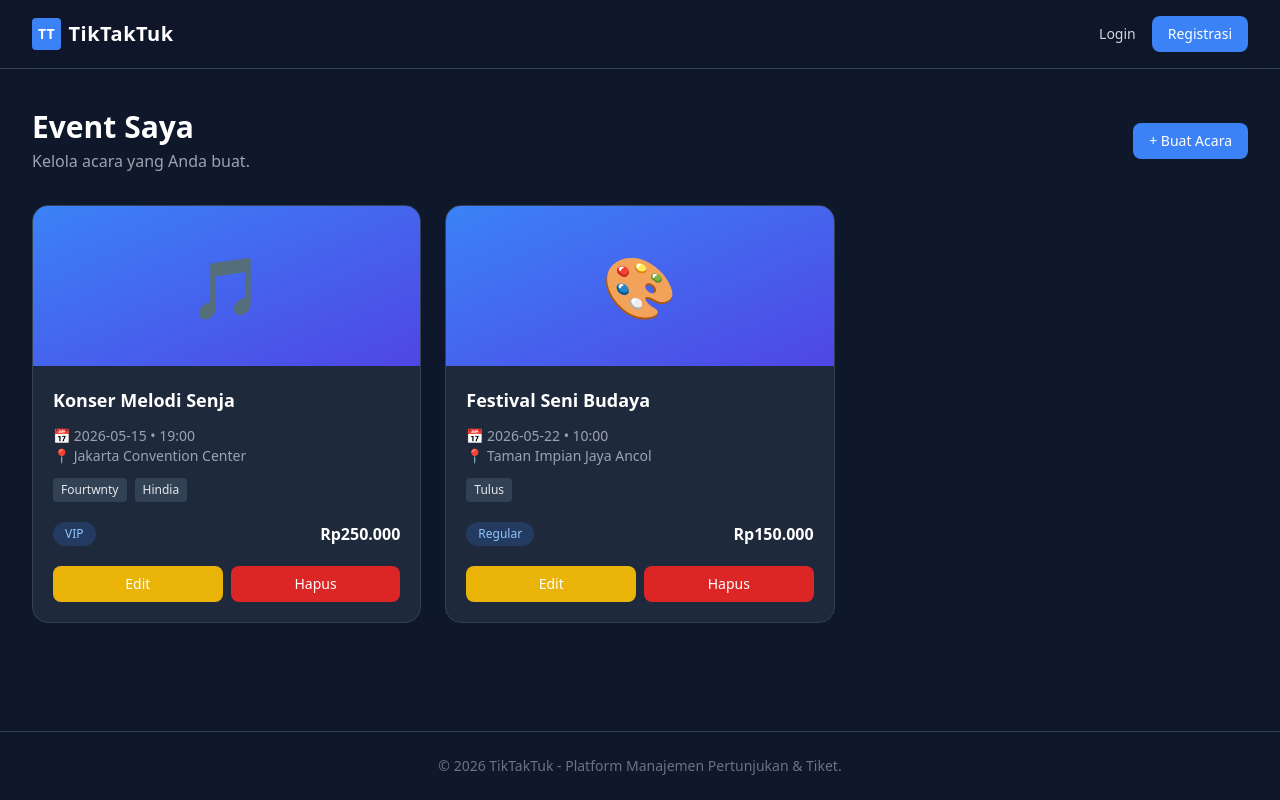
After one commit to nathanaeru/TikTakTuk, a Django app: page /my-event/ in a window 1280 px wide. The commit adds this page. Run offline with Django 5.2, Linux system fonts and the light colour scheme; some libraries are stand-ins or nearby versions.

Commit message:
Add venue and event features

```diff
--- a/core/urls.py
+++ b/core/urls.py
@@ -2,5 +2,9 @@ from django.urls import path
 from . import views
 
 urlpatterns = [
-    path('', views.home_view, name='home'),
+    path("", views.home_view, name="home"),
+    path("venue/", views.venue_list, name="venue_list"),
+    path("event/", views.event_list, name="event_list"),
+    path("my-event/", views.my_event_list, name="my_event_list"),
+    path("admin-event/", views.admin_event_list, name="admin_event_list"),
 ]
--- a/core/views.py
+++ b/core/views.py
@@ -2,3 +2,90 @@ from django.shortcuts import render
 
 def home_view(request):
     return render(request, 'home.html')
+
+def venue_list(request):
+    venues = [
+        {
+            "id": 1,
+            "name": "Jakarta Convention Center",
+            "address": "Jl. Gatot Subroto No.1, Jakarta",
+            "city": "Jakarta",
+            "capacity": 1000,
+            "has_reserved_seating": True,
+        },
+        {
+            "id": 2,
+            "name": "Taman Impian Jaya Ancol",
+            "address": "Jl. Lodan Timur No.7, Jakarta Utara",
+            "city": "Jakarta",
+            "capacity": 500,
+            "has_reserved_seating": False,
+        },
+    ]
+
+    return render(request, "venue/venue_list.html", {
+        "role": "admin",
+        "venues": venues,
+    })
+
+semua_dummy_event = [
+    {
+        "title": "Konser Melodi Senja",
+        "date": "2026-05-15",
+        "time": "19:00",
+        "venue": "Jakarta Convention Center",
+        "artists": ["Fourtwnty", "Hindia"],
+        "price": "250.000",
+        "categories": ["VIP"],
+        "icon": "🎵",
+        "organizer_id": 1,
+    },
+    {
+        "title": "Festival Seni Budaya",
+        "date": "2026-05-22",
+        "time": "10:00",
+        "venue": "Taman Impian Jaya Ancol",
+        "artists": ["Tulus"],
+        "price": "150.000",
+        "categories": ["Regular"],
+        "icon": "🎨",
+        "organizer_id": 1,
+    },
+    {
+        "title": "Malam Akustik Bandung",
+        "date": "2026-06-10",
+        "time": "18:00",
+        "venue": "Bandung Hall Center",
+        "artists": ["Pamungkas", "Nadin Amizah"],
+        "price": "350.000",
+        "categories": ["VIP", "Regular"],
+        "icon": "🎸",
+        "organizer_id": 2,
+    },
+]
+
+def event_list(request):
+    # Customer: semua event, read-only
+    events = semua_dummy_event
+    return render(request, "event/event_list.html", {
+        "role": "customer",
+        "events": events,
+    })
+
+
+def my_event_list(request):
+    # Organizer: hanya event miliknya
+    events = [event for event in semua_dummy_event if event["organizer_id"] == 1]
+    return render(request, "event/my_event_list.html", {
+        "role": "organizer",
+        "events": events,
+    })
+
+
+def admin_event_list(request):
+    # Admin: semua event
+    events = semua_dummy_event
+    return render(request, "event/my_event_list.html", {
+        "role": "admin",
+        "events": events,
+    })
--- /dev/null
+++ b/templates/event/my_event_list.html
@@ -0,0 +1,298 @@
+{% extends 'base.html' %}
+
+{% block title %}
+  Event Saya - TikTakTuk
+{% endblock %}
+
+{% block content %}
+<div class="max-w-7xl mx-auto px-8 py-10">
+  <div class="flex justify-between items-center mb-8">
+    <div>
+      {% if role == 'admin' %}
+        <h1 class="text-3xl font-bold text-white">Manajemen Event</h1>
+        <p class="text-gray-400 mt-1">Kelola seluruh event pada platform TikTakTuk.</p>
+      {% else %}
+        <h1 class="text-3xl font-bold text-white">Event Saya</h1>
+        <p class="text-gray-400 mt-1">Kelola acara yang Anda buat.</p>
+      {% endif %}
+    </div>
+
+    {% if role == 'organizer' %}
+      <button onclick="openCreateEventModal()"
+        class="bg-primary hover:bg-primaryHover text-white px-4 py-2 rounded-lg text-sm font-medium">
+        + Buat Acara
+      </button>
+    {% endif %}
+  </div>
+
+  <div class="grid grid-cols-1 md:grid-cols-3 gap-6">
+    {% for event in events %}
+      <div class="bg-dark-card border border-dark-border rounded-2xl overflow-hidden">
+        <div class="h-40 bg-gradient-to-br from-blue-500 to-indigo-600 flex items-center justify-center text-6xl">
+          {{ event.icon }}
+        </div>
+
+        <div class="p-5">
+          <h2 class="text-lg font-bold text-white mb-3">{{ event.title }}</h2>
+
+          <p class="text-sm text-gray-400">📅 {{ event.date }} • {{ event.time }}</p>
+          <p class="text-sm text-gray-400">📍 {{ event.venue }}</p>
+
+          <div class="flex flex-wrap gap-2 mt-3">
+            {% for artist in event.artists %}
+              <span class="text-xs bg-slate-700 text-gray-200 px-2 py-1 rounded">
+                {{ artist }}
+              </span>
+            {% endfor %}
+          </div>
+
+          <div class="flex justify-between items-center mt-5">
+            <div class="flex flex-wrap gap-2">
+              {% for category in event.categories %}
+                <span class="text-xs bg-blue-500/20 text-blue-300 px-3 py-1 rounded-full">
+                  {{ category }}
+                </span>
+              {% endfor %}
+            </div>
+
+            <span class="font-semibold text-white">Rp{{ event.price }}</span>
+          </div>
+
+          <div class="flex gap-2 mt-5">
+            <button onclick="openEditEventModal()"
+              class="flex-1 bg-yellow-500 hover:bg-yellow-600 text-white py-2 rounded-lg text-sm">
+              Edit
+            </button>
+
+            <button onclick="openDeleteEventModal()"
+              class="flex-1 bg-red-600 hover:bg-red-700 text-white py-2 rounded-lg text-sm">
+              Hapus
+            </button>
+          </div>
+        </div>
+      </div>
+    {% empty %}
+      <p class="text-gray-400">Belum ada event.</p>
+    {% endfor %}
+  </div>
+</div>
+
+<!-- Modal Create / Edit Event -->
+<div id="eventModal" class="hidden fixed inset-0 bg-black/60 z-50 flex items-center justify-center px-4">
+  <div class="bg-white text-gray-900 rounded-2xl w-full max-w-5xl p-8 relative max-h-[90vh] overflow-y-auto">
+    <button onclick="closeEventModal()" class="absolute top-5 right-5 text-gray-400 hover:text-gray-700">
+      ✕
+    </button>
+
+    <h2 id="eventModalTitle" class="text-xl font-bold mb-8">Buat Acara Baru</h2>
+
+    <form class="grid grid-cols-1 md:grid-cols-2 gap-8">
+      <div class="space-y-5">
+        <div>
+          <label class="block text-sm font-bold text-gray-500 mb-2">
+            JUDUL ACARA (EVENT_TITLE)
+          </label>
+          <input id="eventTitleInput" type="text"
+            class="w-full border border-gray-200 rounded-xl px-4 py-3 outline-none focus:ring-2 focus:ring-blue-500"
+            placeholder="cth. Konser Melodi Senja">
+        </div>
+
+        <div class="grid grid-cols-2 gap-4">
+          <div>
+            <label class="block text-sm font-bold text-gray-500 mb-2">
+              TANGGAL (DATE)
+            </label>
+            <input id="eventDateInput" type="date"
+              class="w-full border border-gray-200 rounded-xl px-4 py-3 outline-none focus:ring-2 focus:ring-blue-500">
+          </div>
+
+          <div>
+            <label class="block text-sm font-bold text-gray-500 mb-2">
+              WAKTU (TIME)
+            </label>
+            <input id="eventTimeInput" type="time"
+              class="w-full border border-gray-200 rounded-xl px-4 py-3 outline-none focus:ring-2 focus:ring-blue-500">
+          </div>
+        </div>
+
+        <div>
+          <label class="block text-sm font-bold text-gray-500 mb-2">
+            VENUE (VENUE_ID)
+          </label>
+          <select class="w-full border border-gray-200 rounded-xl px-4 py-3 outline-none focus:ring-2 focus:ring-blue-500">
+            <option>Jakarta Convention Center</option>
+            <option>Taman Impian Jaya Ancol</option>
+            <option>Bandung Hall Center</option>
+          </select>
+        </div>
+
+        <div>
+          <label class="block text-sm font-bold text-gray-500 mb-2">
+            ARTIS (EVENT_ARTIST)
+          </label>
+
+          <div class="flex flex-wrap gap-2">
+            <button type="button" class="artist-chip border border-gray-200 px-3 py-2 rounded-xl text-sm hover:bg-blue-50">
+              Fourtwnty
+            </button>
+            <button type="button" class="artist-chip border border-gray-200 px-3 py-2 rounded-xl text-sm hover:bg-blue-50">
+              Hindia
+            </button>
+            <button type="button" class="artist-chip border border-gray-200 px-3 py-2 rounded-xl text-sm hover:bg-blue-50">
+              Tulus
+            </button>
+            <button type="button" class="artist-chip border border-gray-200 px-3 py-2 rounded-xl text-sm hover:bg-blue-50">
+              Nadin Amizah
+            </button>
+            <button type="button" class="artist-chip border border-gray-200 px-3 py-2 rounded-xl text-sm hover:bg-blue-50">
+              Pamungkas
+            </button>
+            <button type="button" class="artist-chip border border-gray-200 px-3 py-2 rounded-xl text-sm hover:bg-blue-50">
+              Raisa
+            </button>
+          </div>
+        </div>
+      </div>
+
+      <div class="space-y-5">
+        <div>
+          <label class="block text-sm font-bold text-gray-500 mb-2">
+            KATEGORI TIKET (TICKET_CATEGORY)
+          </label>
+
+          <div id="ticketCategoryContainer" class="space-y-3">
+            <div class="bg-gray-50 border border-gray-100 rounded-xl p-3">
+              <div class="flex gap-2 mb-2">
+                <input type="text"
+                  class="flex-1 border border-gray-200 rounded-lg px-3 py-2 outline-none focus:ring-2 focus:ring-blue-500"
+                  value="Regular">
+                <button type="button" class="text-red-400 font-bold">⊗</button>
+              </div>
+
+              <div class="grid grid-cols-2 gap-2">
+                <input type="number"
+                  class="border border-gray-200 rounded-lg px-3 py-2 outline-none focus:ring-2 focus:ring-blue-500"
+                  placeholder="Harga" value="100000">
+                <input type="number"
+                  class="border border-gray-200 rounded-lg px-3 py-2 outline-none focus:ring-2 focus:ring-blue-500"
+                  placeholder="Kuota" value="100">
+              </div>
+            </div>
+          </div>
+
+          <button type="button" onclick="addTicketCategory()"
+            class="text-blue-600 text-sm font-bold mt-3">
+            + Tambah Kategori
+          </button>
+        </div>
+
+        <div>
+          <label class="block text-sm font-bold text-gray-500 mb-2">
+            DESKRIPSI
+          </label>
+          <textarea id="eventDescriptionInput"
+            class="w-full border border-gray-200 rounded-xl px-4 py-3 min-h-32 outline-none focus:ring-2 focus:ring-blue-500"
+            placeholder="Deskripsi acara..."></textarea>
+        </div>
+      </div>
+
+      <div class="md:col-span-2 grid grid-cols-2 gap-4 mt-2">
+        <button type="button" onclick="closeEventModal()"
+          class="border border-gray-200 rounded-xl py-3 font-semibold hover:bg-gray-50">
+          Batal
+        </button>
+
+        <button id="eventSubmitBtn" type="submit"
+          class="bg-primary hover:bg-primaryHover text-white rounded-xl py-3 font-semibold">
+          Buat Acara
+        </button>
+      </div>
+    </form>
+  </div>
+</div>
+
+<!-- Modal Delete Event -->
+<div id="deleteEventModal" class="hidden fixed inset-0 bg-black/60 z-50 flex items-center justify-center px-4">
+  <div class="bg-white text-gray-900 rounded-2xl w-full max-w-md p-6">
+    <h2 class="text-xl font-bold text-red-600 mb-2">Hapus Event</h2>
+    <p class="text-gray-600 mb-6">
+      Apakah Anda yakin ingin menghapus event ini? Tindakan ini tidak dapat dibatalkan.
+    </p>
+
+    <div class="flex justify-end gap-3">
+      <button onclick="closeDeleteEventModal()" class="border px-4 py-2 rounded-lg hover:bg-gray-50">
+        Batal
+      </button>
+
+      <button class="bg-red-600 hover:bg-red-700 text-white px-4 py-2 rounded-lg">
+        Hapus
+      </button>
+    </div>
+  </div>
+</div>
+
+<script>
+  function openCreateEventModal() {
+    document.getElementById("eventModalTitle").innerText = "Buat Acara Baru";
+    document.getElementById("eventSubmitBtn").innerText = "Buat Acara";
+
+    document.getElementById("eventTitleInput").value = "";
+    document.getElementById("eventDateInput").value = "";
+    document.getElementById("eventTimeInput").value = "";
+    document.getElementById("eventDescriptionInput").value = "";
+
+    document.getElementById("eventModal").classList.remove("hidden");
+  }
+
+  function openEditEventModal() {
+    document.getElementById("eventModalTitle").innerText = "Edit Acara";
+    document.getElementById("eventSubmitBtn").innerText = "Simpan";
+
+    document.getElementById("eventTitleInput").value = "Konser Melodi Senja";
+    document.getElementById("eventDateInput").value = "2026-05-15";
+    document.getElementById("eventTimeInput").value = "19:00";
+    document.getElementById("eventDescriptionInput").value =
+      "Nikmati suasana senja dengan alunan musik indie yang menenangkan.";
+
+    document.getElementById("eventModal").classList.remove("hidden");
+  }
+
+  function closeEventModal() {
+    document.getElementById("eventModal").classList.add("hidden");
+  }
+
+  function openDeleteEventModal() {
+    document.getElementById("deleteEventModal").classList.remove("hidden");
+  }
+
+  function closeDeleteEventModal() {
+    document.getElementById("deleteEventModal").classList.add("hidden");
+  }
+
+  function addTicketCategory() {
+    const container = document.getElementById("ticketCategoryContainer");
+
+    const item = document.createElement("div");
+    item.className = "bg-gray-50 border border-gray-100 rounded-xl p-3";
+    item.innerHTML = `
+      <div class="flex gap-2 mb-2">
+        <input type="text"
+          class="flex-1 border border-gray-200 rounded-lg px-3 py-2 outline-none focus:ring-2 focus:ring-blue-500"
+          placeholder="Nama kategori">
+        <button type="button" onclick="this.closest('.bg-gray-50').remove()" class="text-red-400 font-bold">⊗</button>
+      </div>
+
+      <div class="grid grid-cols-2 gap-2">
+        <input type="number"
+          class="border border-gray-200 rounded-lg px-3 py-2 outline-none focus:ring-2 focus:ring-blue-500"
+          placeholder="Harga">
+        <input type="number"
+          class="border border-gray-200 rounded-lg px-3 py-2 outline-none focus:ring-2 focus:ring-blue-500"
+          placeholder="Kuota">
+      </div>
+    `;
+
+    container.appendChild(item);
+  }
+</script>
+{% endblock %}
--- a/templates/navbar/admin.html
+++ b/templates/navbar/admin.html
@@ -1,6 +1,6 @@
 <div class="hidden md:flex gap-6 text-sm font-medium text-gray-400">
   <a href="#" class="hover:text-white">Dashboard</a>
-  <a href="#" class="hover:text-white">Manajemen Venue</a>
+  <a href="{% url 'venue_list' %}" class="hover:text-white">Manajemen Venue</a>
   <a href="#" class="hover:text-white">Manajemen Kursi</a>
   <a href="#" class="hover:text-white">Kategori Tiket</a>
   <a href="#" class="hover:text-white">Manajemen Tiket</a>
--- a/templates/navbar/customer.html
+++ b/templates/navbar/customer.html
@@ -2,7 +2,7 @@
   <a href="#" class="hover:text-white">Dashboard</a>
   <a href="#" class="hover:text-white">Tiket Saya</a>
   <a href="#" class="hover:text-white">Pesanan</a>
-  <a href="#" class="hover:text-white">Cari Event</a>
+  <a href="{% url 'event_list' %}" class="hover:text-white">Cari Event</a>
   <a href="#" class="hover:text-white">Promosi</a>
   <a href="#" class="hover:text-white">Venue</a>
   <a href="#" class="hover:text-white">Artis</a>
--- a/templates/navbar/organizer.html
+++ b/templates/navbar/organizer.html
@@ -1,7 +1,7 @@
 <div class="hidden md:flex gap-6 text-sm font-medium text-gray-400">
   <a href="#" class="hover:text-white">Dashboard</a>
-  <a href="#" class="hover:text-white">Event Saya</a>
-  <a href="#" class="hover:text-white">Manajemen Venue</a>
+  <a href="{% url 'my_event_list' %}" class="hover:text-white">Event Saya</a>
+  <a href="{% url 'venue_list' %}" class="hover:text-white">Manajemen Venue</a>
   <a href="#" class="hover:text-white">Manajemen Kursi</a>
   <a href="#" class="hover:text-white">Kategori Tiket</a>
   <a href="#" class="hover:text-white">Manajemen Tiket</a>
```
Also changed, not shown: templates/event/event_list.html (added, +93 -0 lines), templates/venue/venue_list.html (added, +214 -0 lines).
